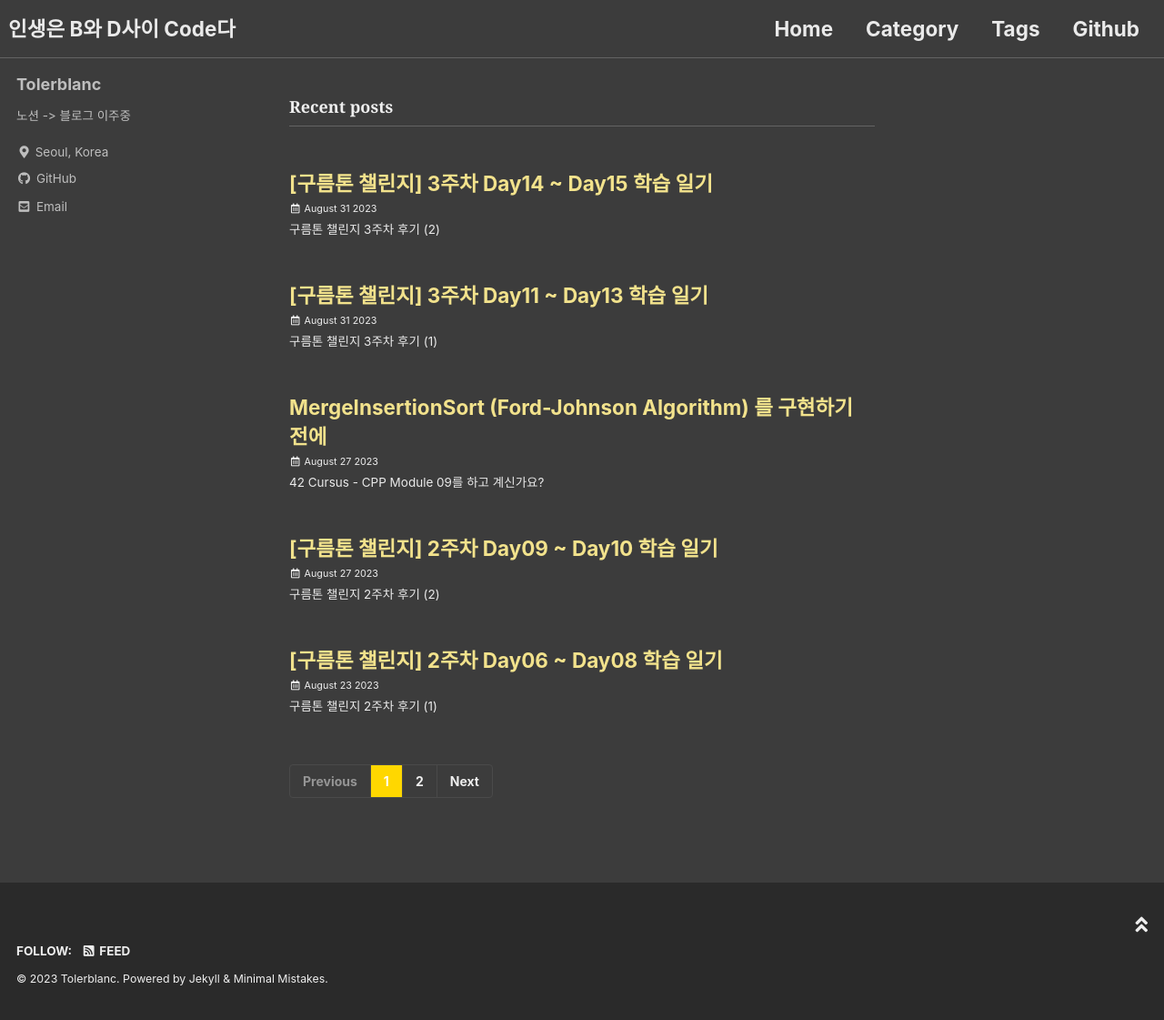
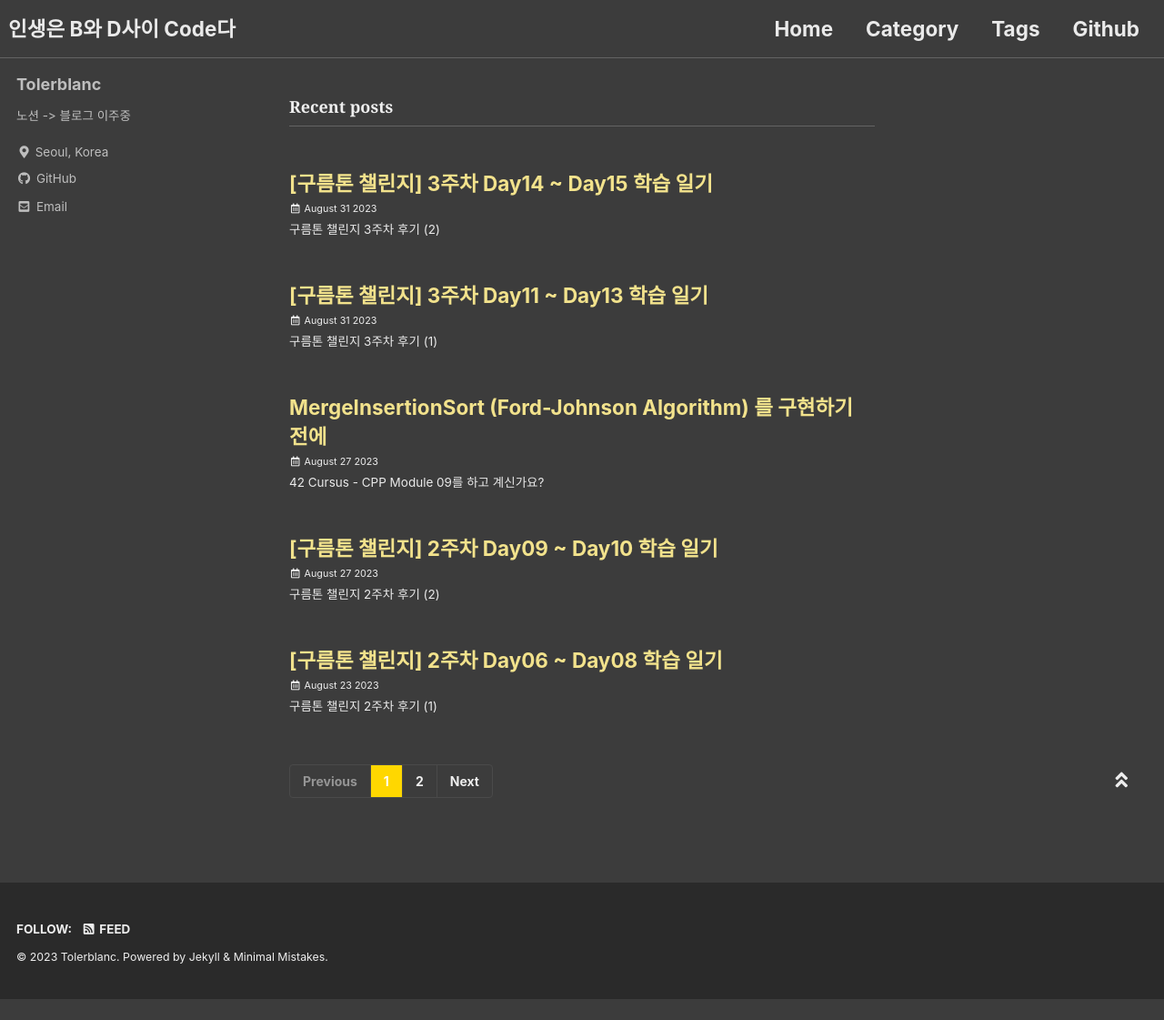
Before and after one commit to Tolerblanc/Tolerblanc.github.io, a Jekyll site: the page built from index.html, in a window 1280 px wide. Shown: the whole page at 91% size. Built offline with Jekyll 4.4.1, drawn with Linux system fonts in a browser that asks for light colours; cached includes are drawn as plain includes; some web fonts are replaced; the list of posts is cut into pages by our own code; after the commit the page ends 1098 px from its top, so only the background shows below that.

Commit message:
fix back-to-top button position

```diff
--- a/_sass/minimal-mistakes/_footer.scss
+++ b/_sass/minimal-mistakes/_footer.scss
@@ -85,6 +85,9 @@
 }
 
 .back-to-top {
+    position: fixed;
+    bottom: 30px;
+    right: 40px;
     display: block;
     clear: both;
     color: lighten($text-color, 50%);
```
